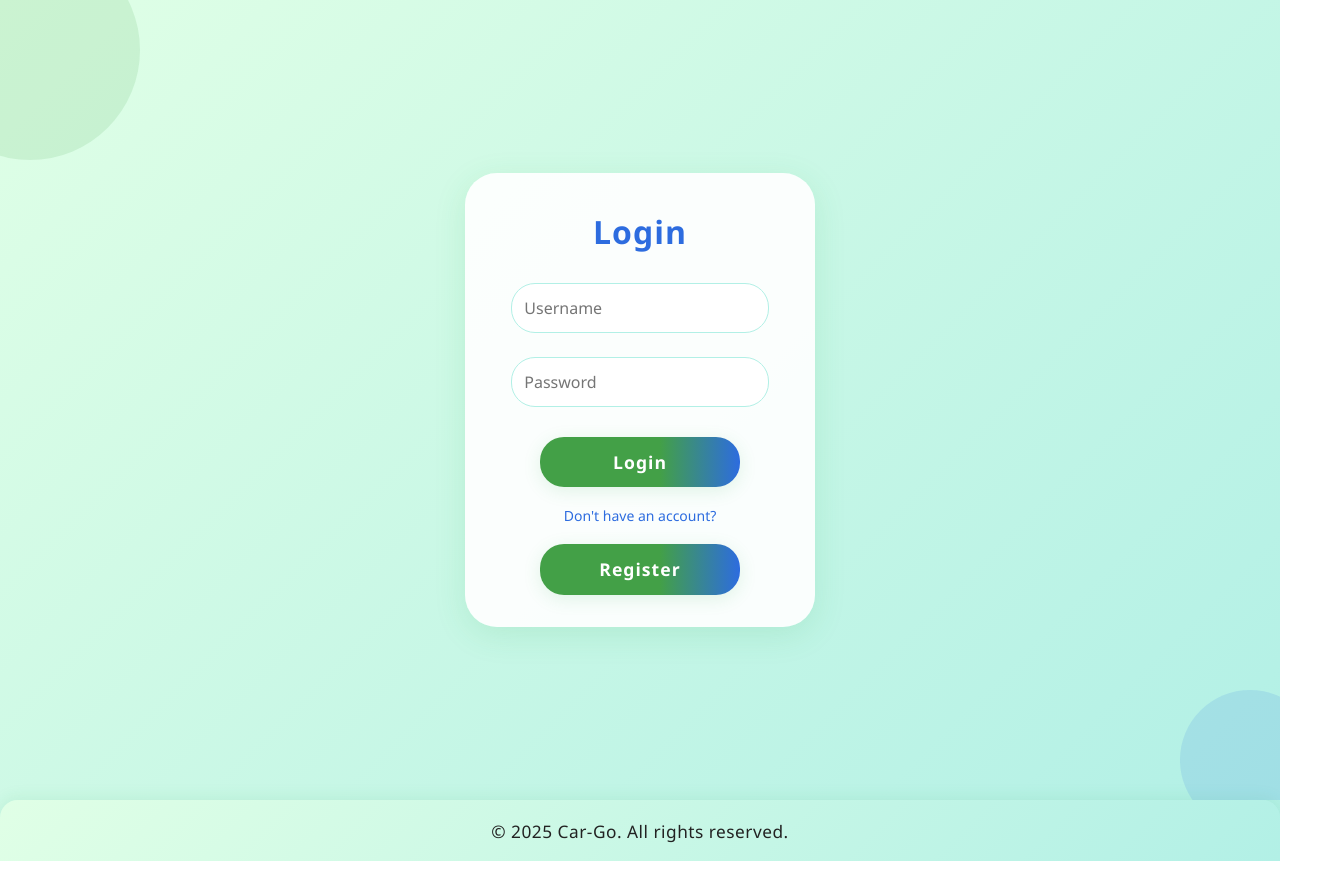
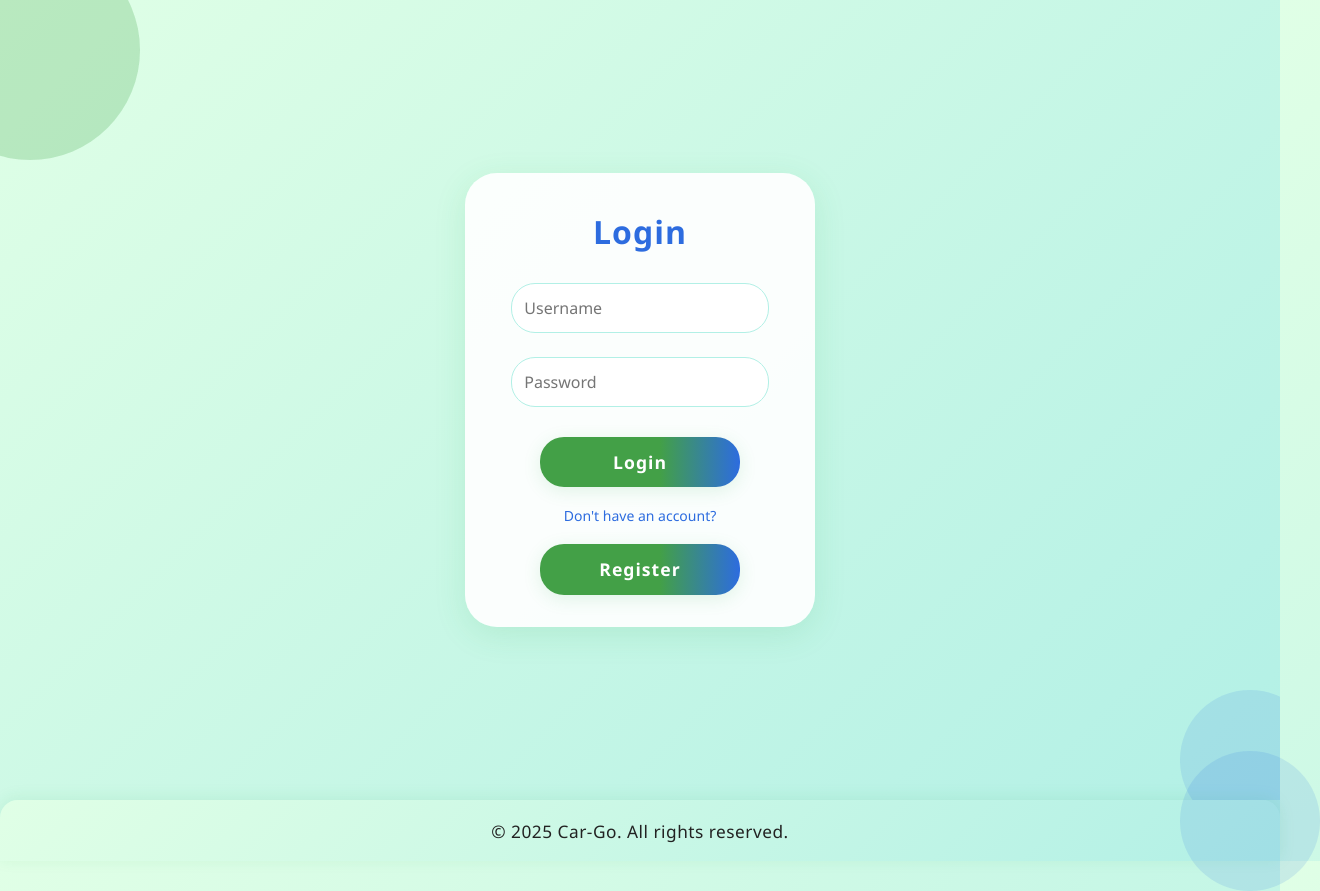
Before and after one commit to anisha816303/Car-Go, a React (Vite) app in the folder cargo/: page /login in a window 1280 px wide. Shown: the whole page, 1320 px wide, since content can reach past the window. Before the commit the page ends 861 px from the top, so only its background shows below. Built offline with nearby package versions, Linux system fonts and the light colour scheme.

Commit message:
test changes

```diff
--- a/cargo/src/App.css
+++ b/cargo/src/App.css
@@ -14,3 +14,26 @@ body {
   display: flex;
   flex-direction: column;
 }
+
+/* Decorative eco bubbles for all pages */
+.app-bg-bubbles::before, .app-bg-bubbles::after {
+  content: '';
+  position: absolute;
+  border-radius: 50%;
+  z-index: 1;
+  opacity: 0.13;
+}
+.app-bg-bubbles::before {
+  width: 220px;
+  height: 220px;
+  background: #43a047;
+  left: -80px;
+  top: -60px;
+}
+.app-bg-bubbles::after {
+  width: 140px;
+  height: 140px;
+  background: #2d6cdf;
+  right: -40px;
+  bottom: -30px;
+}
--- a/cargo/src/App.jsx
+++ b/cargo/src/App.jsx
@@ -21,7 +21,7 @@ import './App.css';
 
 function App() {
   return (
-    <>
+    <div className="app-bg-bubbles" style={{ minHeight: '100vh', position: 'relative' }}>
       <Routes>
         <Route path="/" element={<WelcomePage />} />
         <Route path="/login" element={<LoginPage />} />
@@ -42,7 +42,7 @@ function App() {
         <Route path="*" element={<Navigate to="/" />} />
       </Routes>
       <Footer />
-    </>
+    </div>
   );
 }
 
--- a/cargo/src/pages/LoginPage.jsx
+++ b/cargo/src/pages/LoginPage.jsx
@@ -23,6 +23,7 @@ function LoginPage() {
       // Store userId in localStorage for authentication
       if (res.data.user?._id) {
         localStorage.setItem('userId', res.data.user._id);
+        console.log('User ID stored:', res.data.user._id);
       }
       navigate('/dashboard');
     } catch (err) {
```
